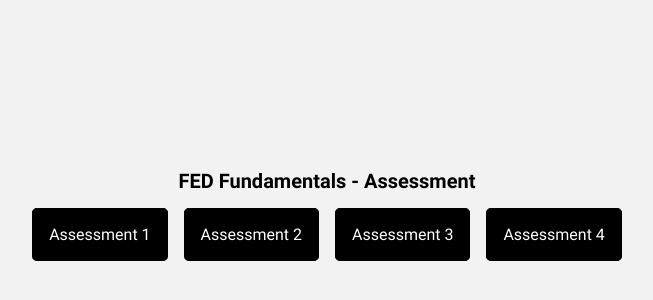
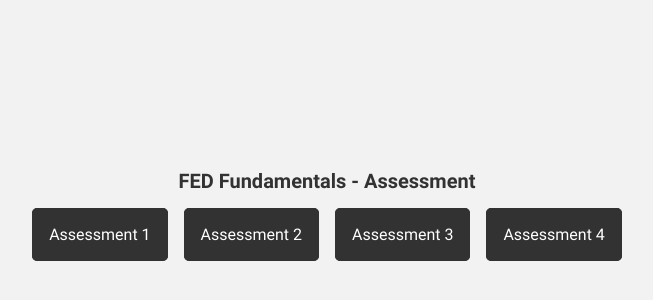
Before and after one commit to jonooliver/fed-fundamentals-assessement, a plain HTML site: page index.html in a window 1280 px wide. Shown: the part 186-486 px from the top of the page, without its empty margins (313-966 px from the left). Drawn offline with Linux system fonts and the light colour scheme.

Commit message:
Colour change

```diff
--- a/css/main.css
+++ b/css/main.css
@@ -2,7 +2,7 @@
   --main-bg: #f2f2f2;
   --white: #fff;
   --black: #000;
-  --off-black: #000;
+  --off-black: #323232;
 }
 
 body {
```
